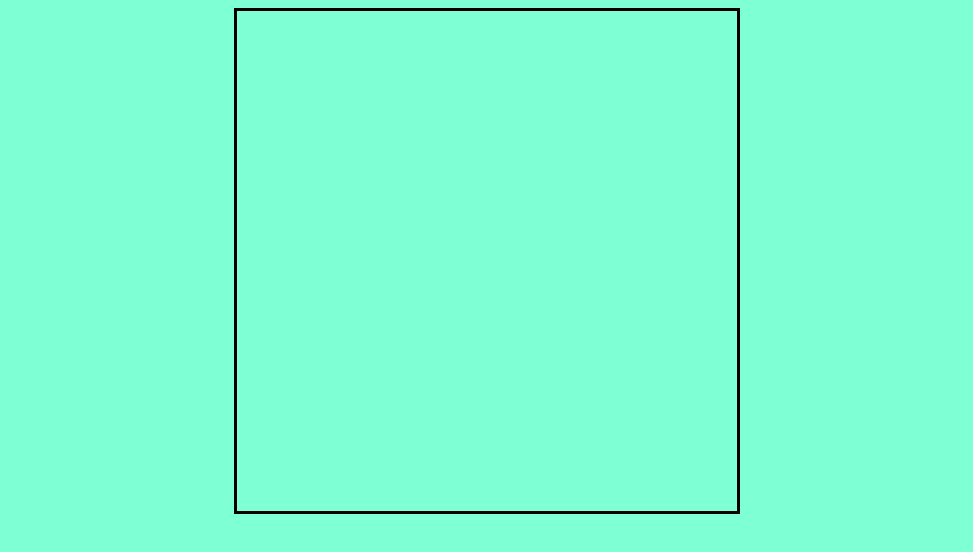
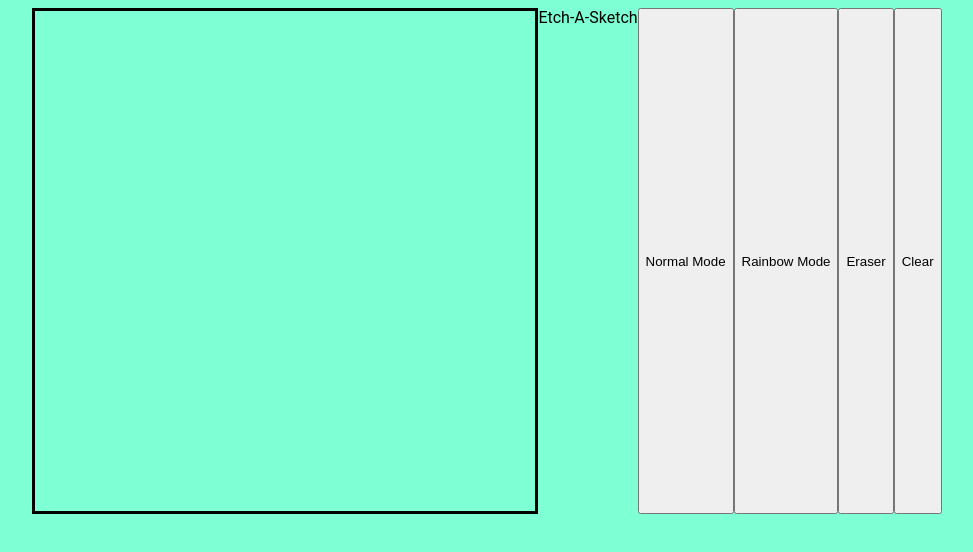
Before and after one commit to TepidMilk/etch-a-sketch, a plain HTML site: page index.html in a window 1280 px wide. Shown: the whole page, without its empty margins (153-1126 px from the left). Drawn offline with Linux system fonts and the light colour scheme.

Commit message:
Add title and ui

```diff
--- a/index.html
+++ b/index.html
@@ -15,6 +15,14 @@
         <div id="board">
 
         </div>
+        <!-- This will be the container that houses the ui -->
+        <div class="container ui">
+            <div>Etch-A-Sketch</div>
+            <button >Normal Mode</button>
+            <button>Rainbow Mode</button>
+            <button>Eraser</button>
+            <button>Clear</button>
+        </div>
     </div>
 </body>
 </html>
```
